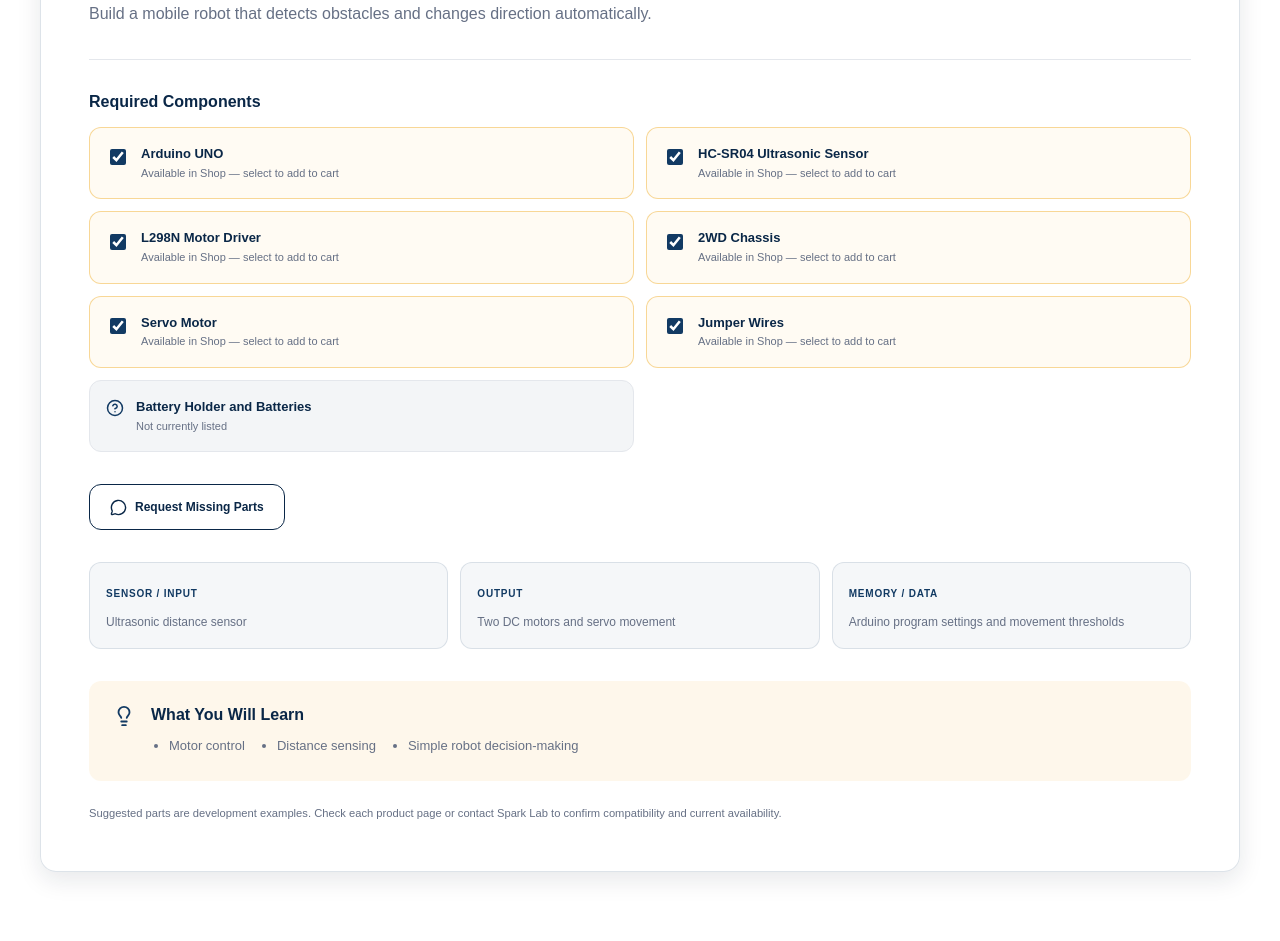
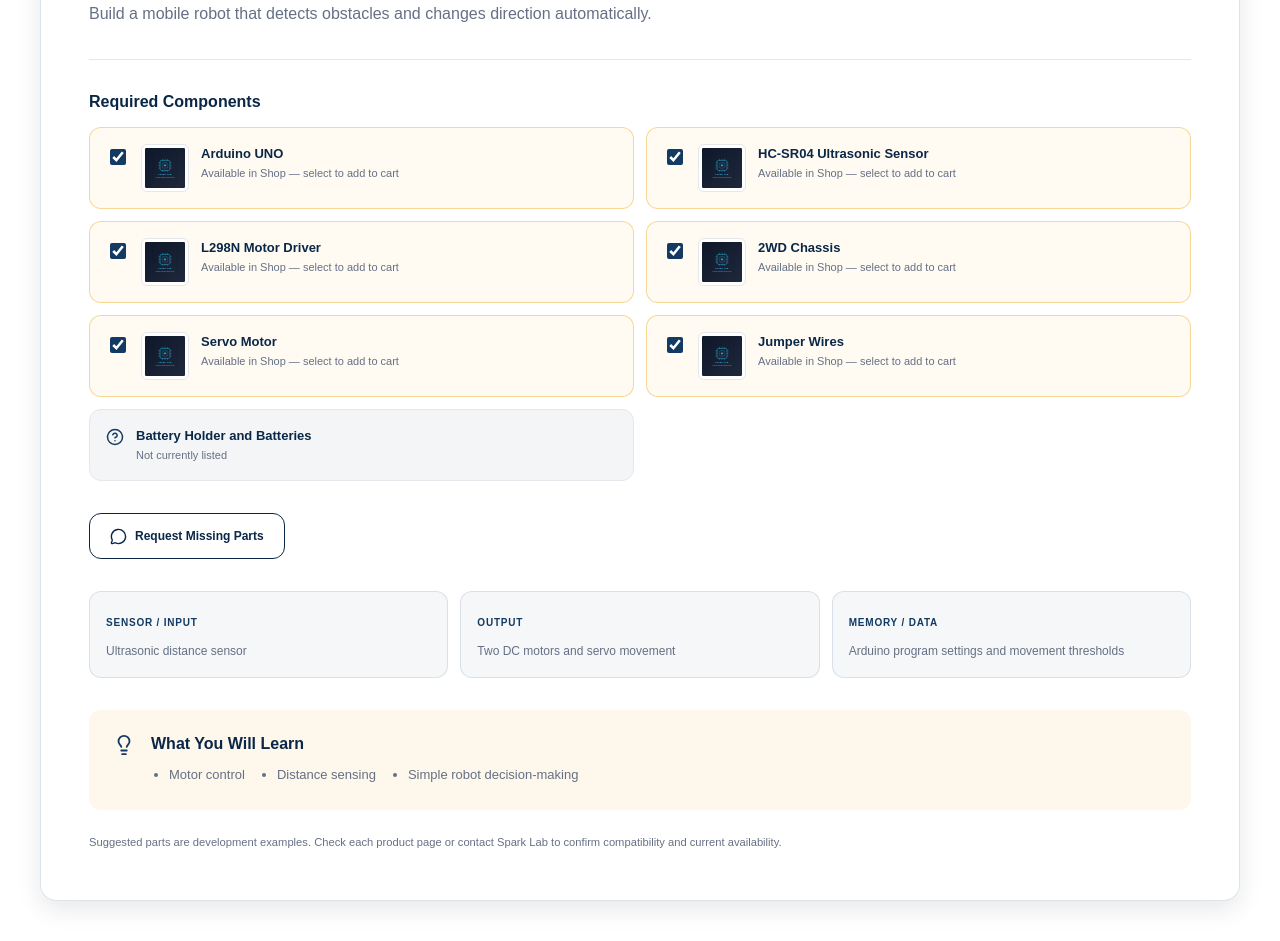
Before and after one commit to foryasith/spark-lab-web, a React (Vite) app: page /project-builder in a window 1280 px wide. Shown: the part 2360-3301 px from the top of the page. Built offline with nearby package versions, Linux system fonts and the light colour scheme; no server answers.

Commit message:
feat: show project component thumbnails

```diff
--- a/src/components/project/ProjectComponentList.css
+++ b/src/components/project/ProjectComponentList.css
@@ -49,6 +49,29 @@
   min-width: 0;
 }
 
+.project-component-image {
+  display: grid;
+  width: 3rem;
+  height: 3rem;
+  flex: 0 0 auto;
+  place-items: center;
+  overflow: hidden;
+  border: 1px solid var(--color-border);
+  border-radius: var(--radius-sm);
+  background: var(--color-white);
+}
+
+.project-component-image img {
+  width: 100%;
+  height: 100%;
+  padding: 0.2rem;
+  object-fit: contain;
+}
+
+.project-component-image:hover {
+  border-color: rgb(242 180 58 / 65%);
+}
+
 .project-component-section a,
 .project-component-section strong {
   color: var(--color-primary);
--- a/src/components/project/ProjectComponentList.jsx
+++ b/src/components/project/ProjectComponentList.jsx
@@ -1,5 +1,6 @@
 import { CircleCheck, CircleHelp } from 'lucide-react'
 import { Link } from 'react-router-dom'
+import { getPrimaryProductImage, getProductImageAlt, PRODUCT_PLACEHOLDER } from '../../utils/productImages'
 import './ProjectComponentList.css'
 
 function ProjectComponentList({
@@ -21,6 +22,7 @@ function ProjectComponentList({
             : null
           const canSelect = Boolean(product?.in_stock)
           const isSelected = Boolean(product && selectedProductSlugs.has(product.slug))
+          const imageSrc = product ? getPrimaryProductImage(product) : null
 
           return (
             <li key={component.name} className={isSelected ? 'is-selected' : ''}>
@@ -37,6 +39,19 @@ function ProjectComponentList({
                 <CircleCheck aria-hidden="true" size={18} />
               ) : (
                 <CircleHelp aria-hidden="true" size={18} />
+              )}
+              {product && (
+                <Link className="project-component-image" to={`/product/${product.slug}`} aria-label={`View ${component.name}`}>
+                  <img
+                    src={imageSrc}
+                    alt={getProductImageAlt(product, component.name)}
+                    onError={(event) => {
+                      if (event.currentTarget.src !== PRODUCT_PLACEHOLDER) {
+                        event.currentTarget.src = PRODUCT_PLACEHOLDER
+                      }
+                    }}
+                  />
+                </Link>
               )}
               <span>
                 {product ? (
```
